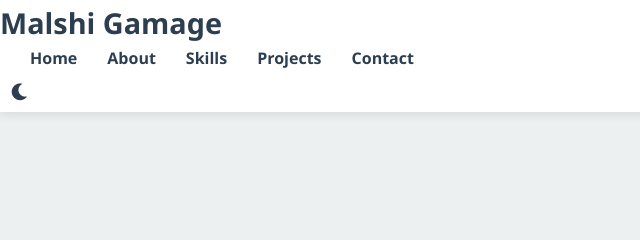
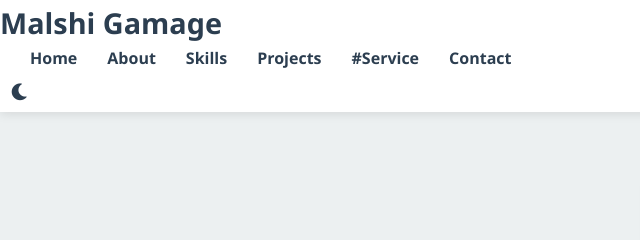
Before and after one commit to MalshiUdesika/MyPortfolio, a plain HTML site: page index.html in a window 1280 px wide. Shown: the top 240 px of the page, 0-640 px from the left. Drawn offline with Linux system fonts and the light colour scheme.

Commit message:
Add Service tab

```diff
--- a/index.html
+++ b/index.html
@@ -17,6 +17,7 @@
                     <li><a href="#about">About </a></li>
                     <li><a href="#skills">Skills </a></li>
                     <li><a href="#projects">Projects </a></li>
+                    <li><a href="#Service">#Service</a></li>
                     <li><a href="#contact">Contact </a></li>
                 </ul>
             </nav>
```
